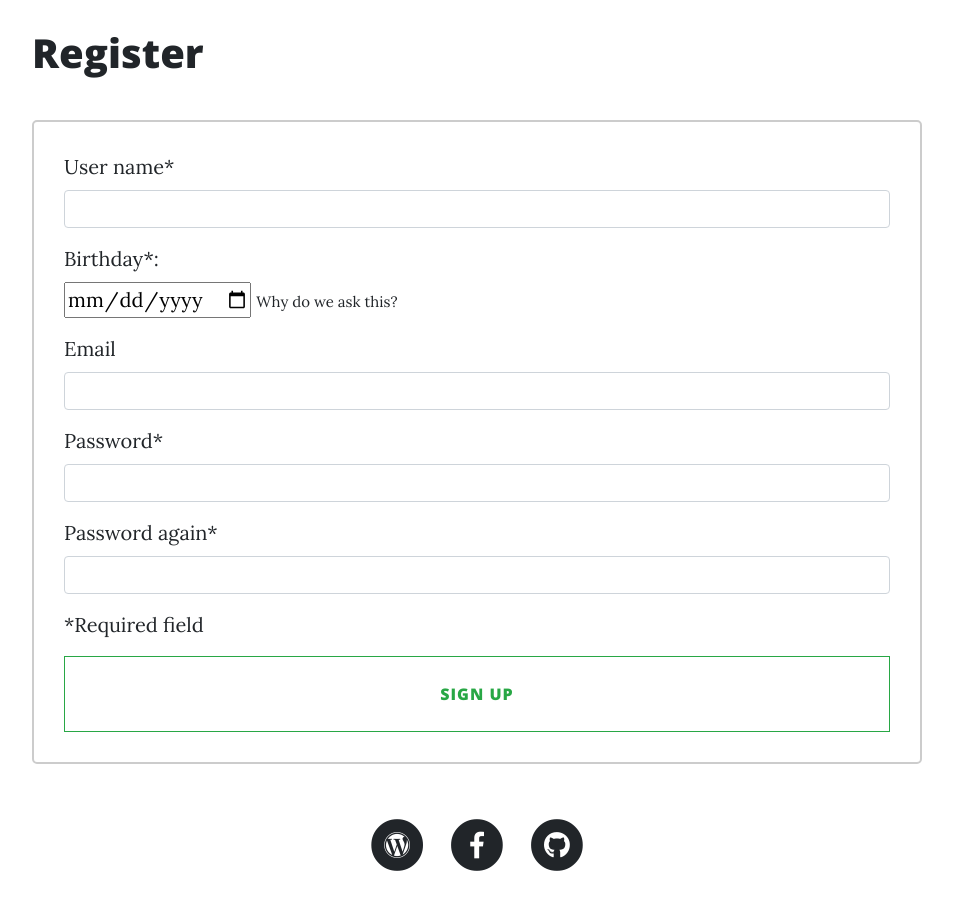
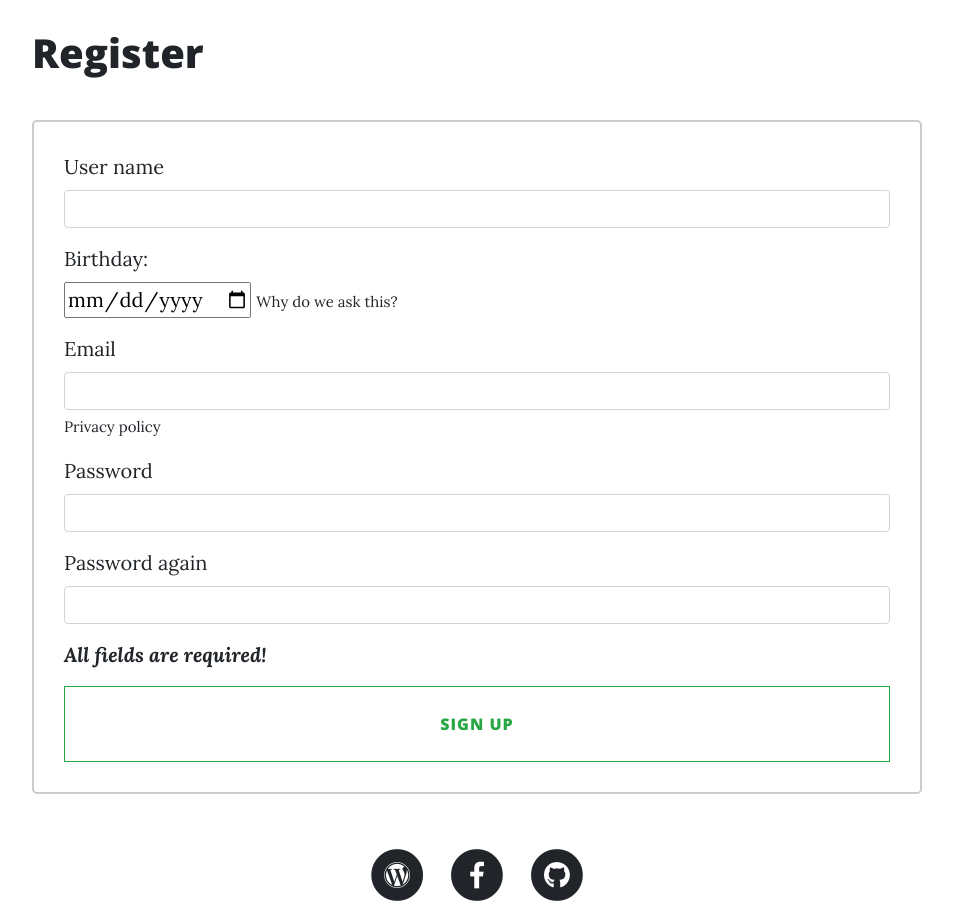
Before and after one commit to Wings30306/the-writers-club, a Flask app: page /register in a window 1280 px wide. Shown: the part 401-1305 px from the top of the page, without its empty margins (163-1116 px from the left). Run offline with Flask 2, Linux system fonts and the light colour scheme; some libraries are stand-ins or nearby versions.

Commit message:
Made all fields on registration form required

```diff
--- a/templates/register.html
+++ b/templates/register.html
@@ -10,28 +10,29 @@
 			<div class="card-body">
 				<form class="form-signin" method="POST" action="/register">
 					<div class="form-group">
-						<label for="sign-in-username">User name*</label>
+						<label for="sign-in-username">User name</label>
 						<input name="username" type="text" class="form-control" id="sign-in-username" pattern=".{5,}" title="Must be five or more characters" required>
 					</div>
 					<div class="form-group">
-						<label for="birthday">Birthday*: </label><input type="date" name="birthday" id="birthday" required>
+						<label for="birthday">Birthday: </label><input type="date" name="birthday" id="birthday" required>
 						<span class="why"><a href="">Why do we ask this?</a></span>
 					</div>
 					<div class="form-group">
 						<label for="email">Email</label>
-						<input name="email" type="email" class="form-control" id="email">
+						<input name="email" type="email" class="form-control" id="email" required>
+						<span class="why"><a href="">Privacy policy</a></span>
 					</div>
 					<div class="form-group">
-						<label for="sign-in-password">Password*</label>
+						<label for="sign-in-password">Password</label>
 						<input class="form-control" name="user_password" type="password" id="sign-in-password" pattern=".{7,}" title="Seven or more characters" required>
 					</div>
 					<div class="form-group">
-						<label for="sign-in-password">Password again*</label>
+						<label for="sign-in-password">Password again</label>
 						<input class="form-control" name="user_password1" type="password" id="sign-in-password1" required>
 					</div>
 					<div class="form-group">
 						<p>
-							*Required field
+							<em><strong>All fields are required!</strong></em>
 						</p>
 					</div>
 					<button class="btn btn-outline-success btn-lg btn-block" type="submit">Sign Up</button>
```
